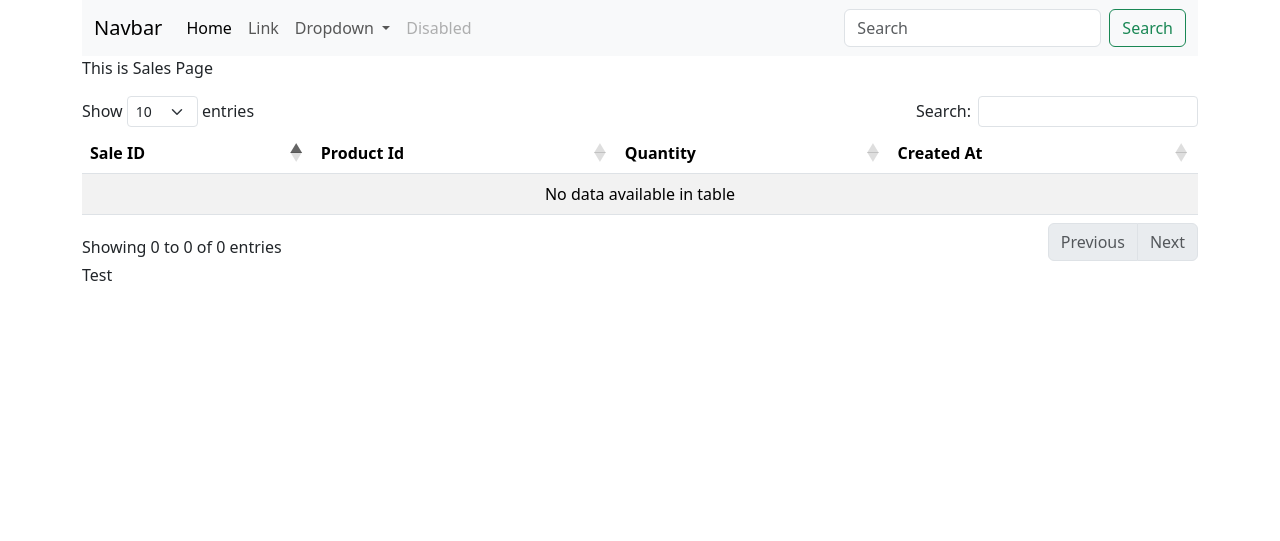
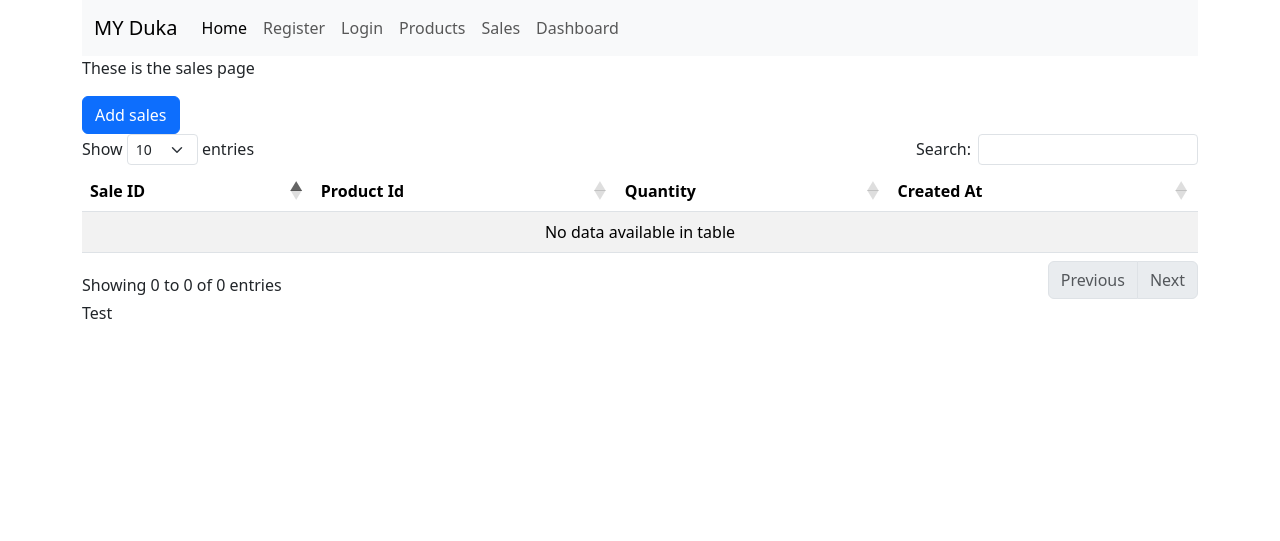
Before and after one commit to martinnjoki/Flask.py, a Flask app: page /sales in a window 1280 px wide. Shown: the top 541 px of the page. Run offline with Flask 3, Linux system fonts and the light colour scheme; data that the repository does not hold is empty; parts of the project's set-up code (start-up, migrations or seed data) failed here and were passed over; some libraries are stand-ins or nearby versions.

Commit message:
update on flask

```diff
--- a/database.py
+++ b/database.py
@@ -12,6 +12,13 @@ def get_products():
 
 products = get_products()
 print(products)
+
+def get_stock():
+    cur.execute("SELECT * FROM stock")
+    stock = cur.fetchall()
+    return stock
+stock = get_stock()
+print(stock)
 
 
 def insert_products(values):
@@ -38,3 +45,19 @@ def insert_sales(values):
 def insert_sales_2(values):
     cur.execute("insert into sales(pid,quantity)values(%s,%s)",values)
     conn.commit()
+
+def insert_stock(values):
+    cur.execute("")
+
+def available_stocks(pid):
+    cur.execute(f'SELECT sum (stock_quantity) FROM sales WHERE pid = {pid}')
+    total_stock = cur.fetchone() [0] or 0
+
+    cur.execute(f'SELECT sum (quantity) FROM sales WHERE pid = {pid}')
+    total_sales = cur.fetchone() [0] or 0
+
+    return total_stock - total_sales
+
+def insert_stock(values):
+    cur.execute(f"insert into stock (pid, stock_quantity) values{values}")
+    conn.commit()
--- a/main.py
+++ b/main.py
@@ -1,5 +1,5 @@
+from database import get_products, get_sales, get_stock, insert_products, insert_sales, insert_stock
 from flask import Flask, render_template, request, redirect, url_for
-from database import get_products, get_sales, insert_products
 
 
 #flask instance
@@ -9,6 +9,11 @@ app = Flask(__name__)
 @app.route("/")
 def home():
     return render_template("index.html")
+
+@pp.route("/stock")
+def fetch_stock():
+    stock = get_stock()
+    return render_template("stock.html", stock=stock)
 
 
 @app.route("/products")
@@ -20,7 +25,21 @@ def fetch_products():
 @app.route("/sales")
 def fetch_sales():
     sales = get_sales()
-    return render_template("sales.html", sales=sales)
+    products =get_products()
+    return render_template("sales.html", sales=sales, products=products)
+
+
+@app.route("/add_sales", methods=['GET', 'POST'])
+def add_sales():
+    product_id = request.form['product_id']
+    quantity = request.form['quantity']
+    new_sales = ( product_id, quantity)
+    check_stock = available_stock(product_id)
+    if check_stock < float(quantity):
+        print("insufficient stock")
+        return redirect(url_for('fetch sales'))
+    insert_sales(new_sales)
+    return redirect(url_for('fetch_sales'))
 
 @app.route("/add_products", methods=['GET', 'POST'])
 def add_products():
--- a/templates/base.html
+++ b/templates/base.html
@@ -16,7 +16,7 @@
         <div>
             <nav class="navbar navbar-expand-lg bg-body-tertiary">
                 <div class="container-fluid">
-                    <a class="navbar-brand" href="#">Navbar</a>
+                    <a class="navbar-brand" href="/">MY Duka</a>
                     <button class="navbar-toggler" type="button" data-bs-toggle="collapse"
                         data-bs-target="#navbarSupportedContent" aria-controls="navbarSupportedContent"
                         aria-expanded="false" aria-label="Toggle navigation">
@@ -25,33 +25,33 @@
                     <div class="collapse navbar-collapse" id="navbarSupportedContent">
                         <ul class="navbar-nav me-auto mb-2 mb-lg-0">
                             <li class="nav-item">
-                                <a class="nav-link active" aria-current="page" href="#">Home</a>
+                                <a class="nav-link active" aria-current="page" href="/">Home</a>
                             </li>
                             <li class="nav-item">
-                                <a class="nav-link" href="#">Link</a>
+                                <a class="nav-link" href="/register">Register</a>
                             </li>
-                            <li class="nav-item dropdown">
-                                <a class="nav-link dropdown-toggle" href="#" role="button" data-bs-toggle="dropdown"
-                                    aria-expanded="false">
-                                    Dropdown
-                                </a>
-                                <ul class="dropdown-menu">
-                                    <li><a class="dropdown-item" href="#">Action</a></li>
-                                    <li><a class="dropdown-item" href="#">Another action</a></li>
-                                    <li>
-                                        <hr class="dropdown-divider">
-                                    </li>
-                                    <li><a class="dropdown-item" href="#">Something else here</a></li>
-                                </ul>
+
+                            <li class="nav-item">
+                                <a class="nav-link" href="/login">Login</a>
                             </li>
+
                             <li class="nav-item">
-                                <a class="nav-link disabled" aria-disabled="true">Disabled</a>
+                                <a class="nav-link" href="/products">Products</a>
                             </li>
+
+                            <li class="nav-item">
+                                <a class="nav-link" href="/sales">Sales</a>
+                            </li>
+
+                            <li class="nav-item">
+                                <a class="nav-link" href="/dashboard">Dashboard</a>
+                            </li>
+
+
+
+
                         </ul>
-                        <form class="d-flex" role="search">
-                            <input class="form-control me-2" type="search" placeholder="Search" aria-label="Search" />
-                            <button class="btn btn-outline-success" type="submit">Search</button>
-                        </form>
+
                     </div>
                 </div>
             </nav>
--- a/templates/sales.html
+++ b/templates/sales.html
@@ -3,9 +3,62 @@
 {% block content %}
 <div>
     <div>
-        <p>This is Sales Page</p>
+        <p>These is the sales page</p>
+    </div>
 
+    <div>
+        <!-- Button trigger modal -->
+        <button type="button" class="btn btn-primary" data-bs-toggle="modal" data-bs-target="#staticBackdrop">
+            Add sales
+        </button>
+
+        <!-- Modal -->
+        <div class="modal fade" id="staticBackdrop" data-bs-backdrop="static" data-bs-keyboard="false" tabindex="-1"
+            aria-labelledby="staticBackdropLabel" aria-hidden="true">
+            <div class="modal-dialog">
+                <div class="modal-content">
+                    <div class="modal-header">
+                        <h1 class="modal-title fs-5" id="staticBackdropLabel">Adding sales</h1>
+                        <button type="button" class="btn-close" data-bs-dismiss="modal" aria-label="Close"></button>
+                    </div>
+                    <div class="modal-body">
+                        <div class="modal-body">
+                            <form action="/add_sales" method="post">
+                                <div class="mb-3">
+                                    <label for="exampleInputEmail1" class="form-label">Sales Id</label>
+                                    <input type="number" name="sales_id" class="form-control" id="exampleInputEmail1"
+                                        aria-describedby="emailHelp">
+
+                                </div>
+                                <div class="form-floating">
+                                    <select class="form-select" id="floatingSelect"
+                                        aria-label="Floating label select example">
+                                        <option selected>Select Products</option>
+                                        <option value="1">One</option>
+                                        <option value="2">Two</option>
+                                        <option value="3">Three</option>
+                                    </select>
+                                    <label for="floatingSelect">Works with selects</label>
+                                </div>
+                                <div class="mb-3">
+                                    <label for="exampleInputPassword1" class="form-label">Quantity</label>
+                                    <input type="number" name="quantity" class="form-control"
+                                        id="exampleInputPassword1">
+                                </div>
+                                <div class="modal-footer">
+                                    <button type="button" class="btn btn-secondary"
+                                        data-bs-dismiss="modal">Close</button>
+                                    <button type="submit" class="btn btn-primary">Add sales</button>
+                                </div>
+                            </form>
+                        </div>
+                    </div>
+                </div>
+            </div>
+        </div>
     </div>
+
+
     <div>
         <table id="example" class="table table-striped">
             <thead>
@@ -18,18 +71,24 @@
                 </tr>
             </thead>
             <tbody>
-                {% for sales in sales %}
+                {% for sale in sales %}
                 <tr>
-                    <td>{{sales[0]}}</td>
-                    <td>{{sales[1]}}</td>
-                    <td>{{sales[2]}}</td>
-                    <td>{{sales[3]}}</td>
+                    <td>{{sale[0]}}</td>
+                    <td>{{sale[1]}}</td>
+                    <td>{{sale[2]}}</td>
+                    <td>{{sale[3]}}</td>
 
                 </tr>
                 {% endfor %}
             </tbody>
         </table>
-
     </div>
 
-    {% endblock %}
+
+</div>
+
+
+
+
+
+{% endblock %}
```
Also changed, not shown: templates/stock.html (added, +13 -0 lines).
